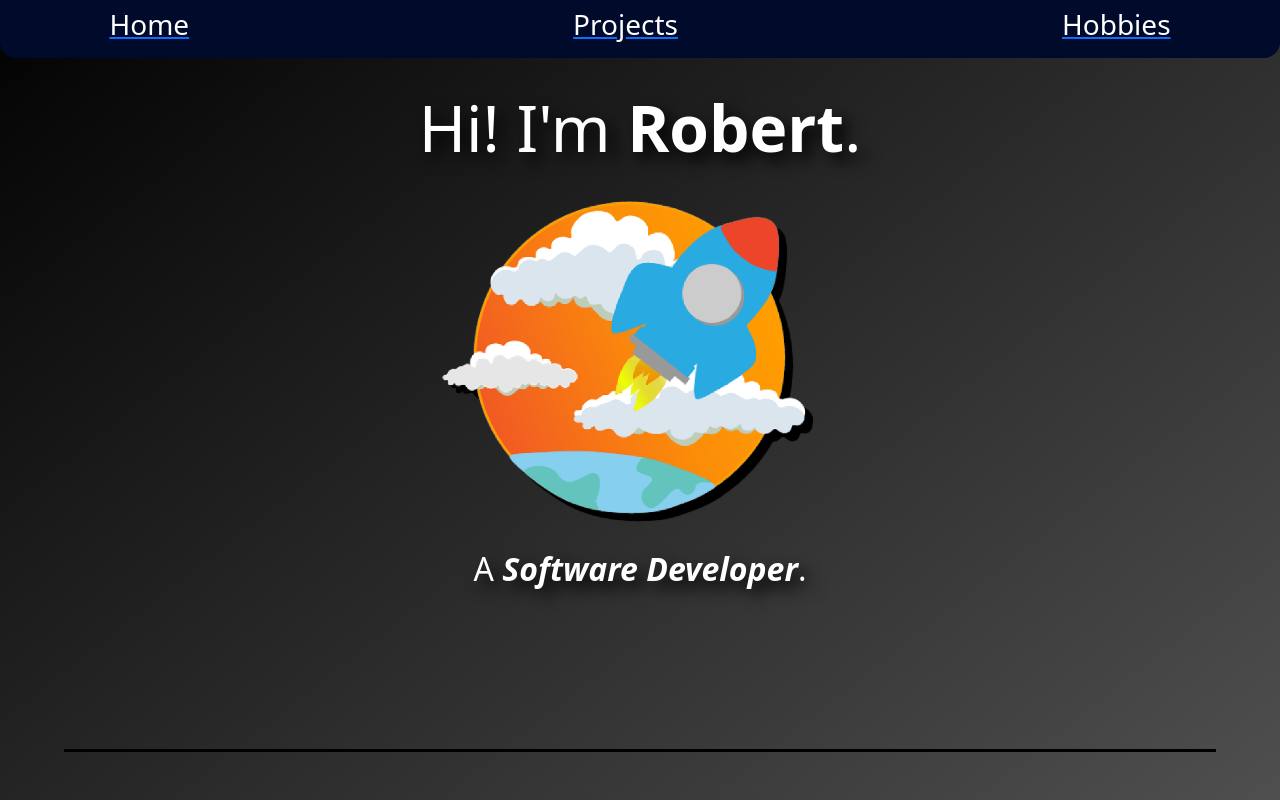
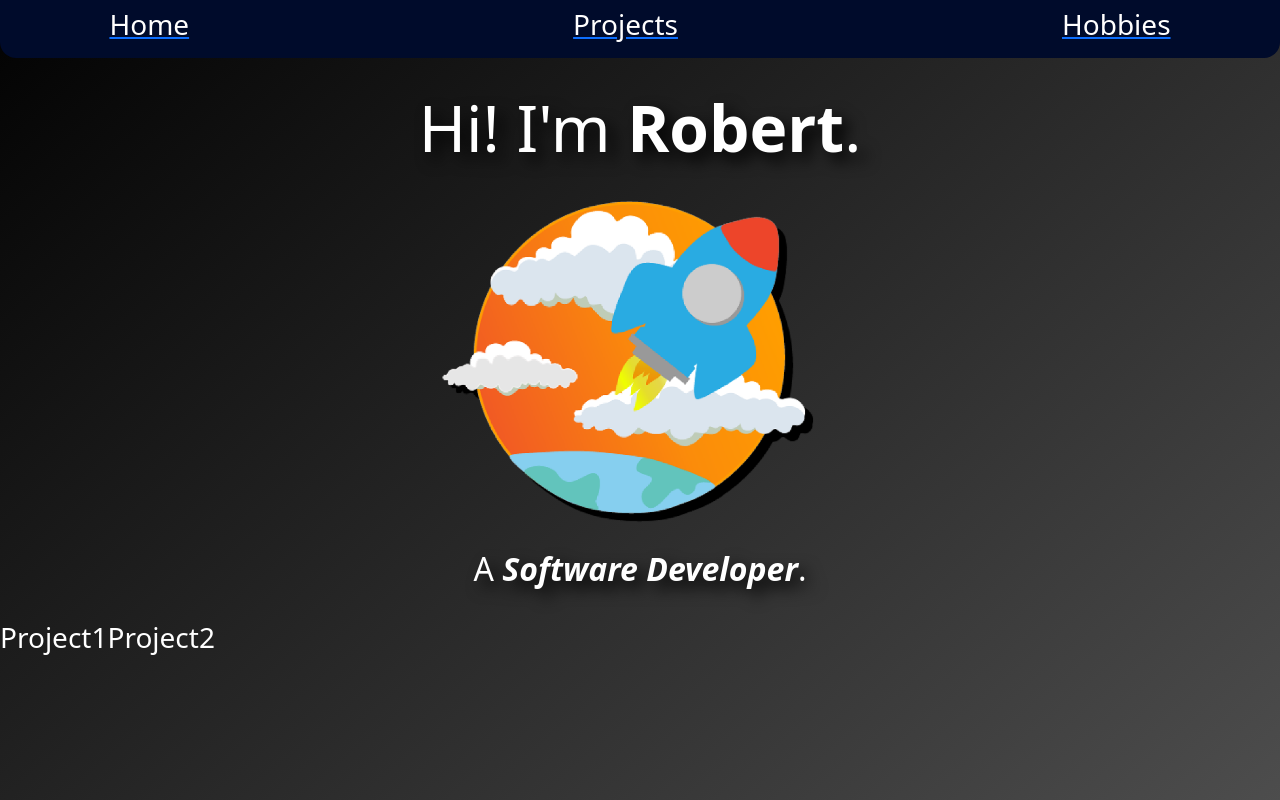
Before and after one commit to Swomp03/Personal_Site, a React (Vite) app: page / in a window 1280 px wide. Shown: the top 800 px of the page. Built offline with nearby package versions, Linux system fonts and the light colour scheme.

Commit message:
test push

```diff
--- a/src/components/Home.tsx
+++ b/src/components/Home.tsx
@@ -17,6 +17,12 @@ const Home = () => {
         </div>
         <h2 className="home-subtitle-h2">A <b><i>Software Developer</i></b>.</h2>
       </div>
+
+      <div className='projects'>
+        <h3>Project1</h3>
+
+        <h3>Project2</h3>
+      </div>
       <Footer></Footer>
     </>
   )
--- a/src/components/componentStyles/Home.css
+++ b/src/components/componentStyles/Home.css
@@ -10,6 +10,17 @@
     text-align: center;
 }
 
+.projects {
+    display: flex;
+    text-align: center;
+    align-items: center;
+    align-content: center;
+}
+
+.projects h1 {
+    font-family: Arial, Helvetica, sans-serif;
+}
+
 #home-image {
     height: 20rem;
     -webkit-filter: drop-shadow(0.5rem 0.5rem #000000);
```
